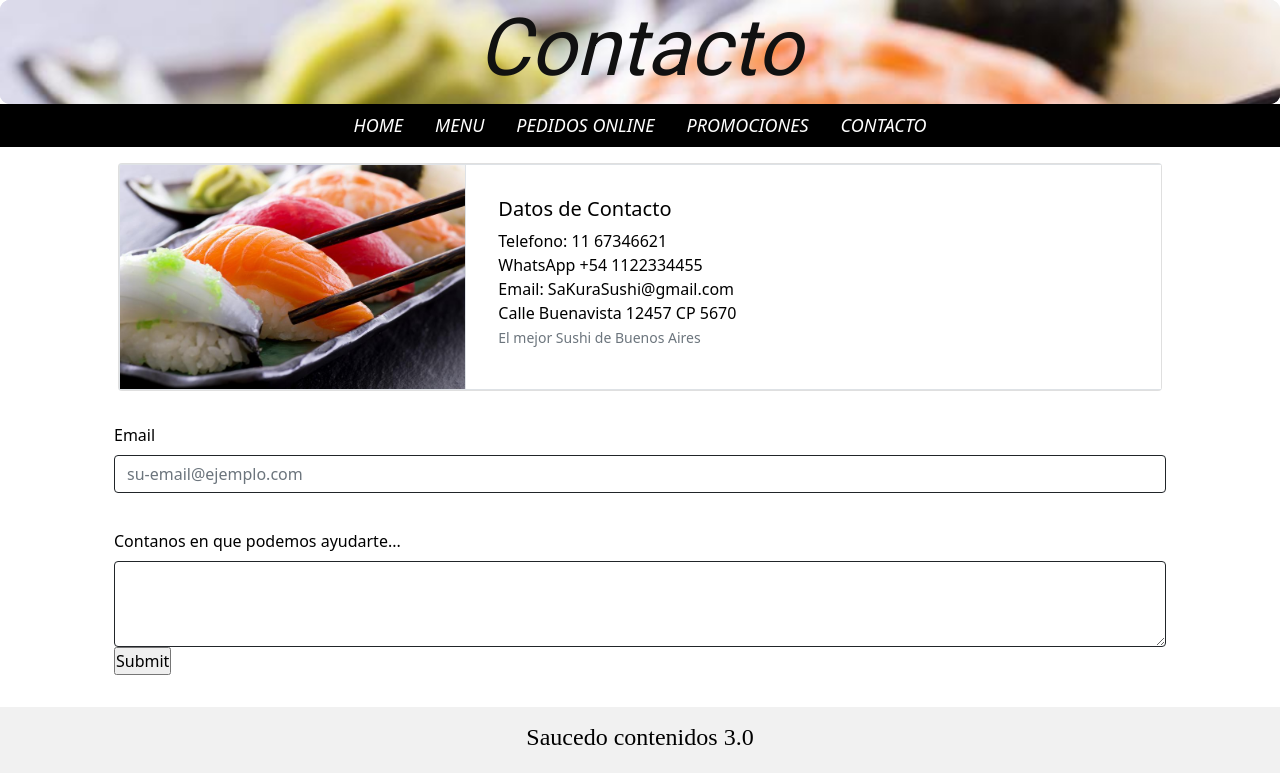
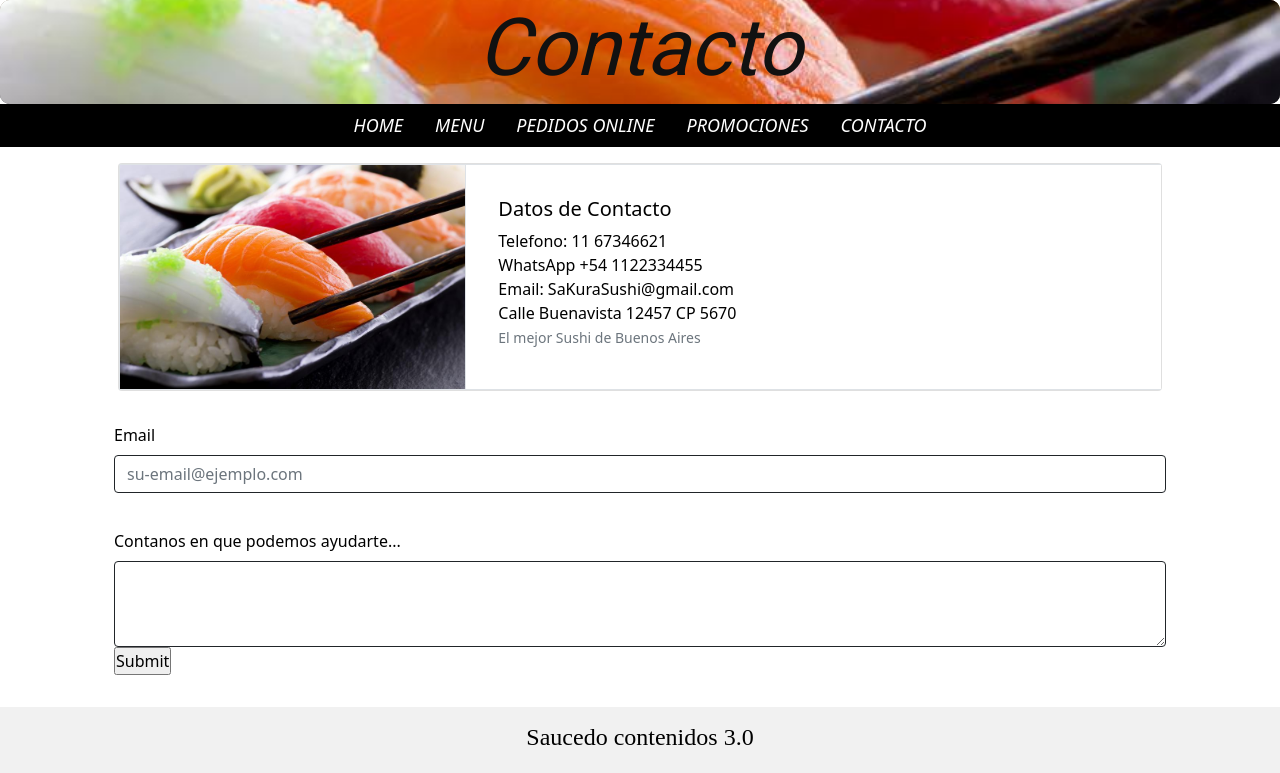
Before and after one commit to Karael2022/sass.Saucedo, a website: page Contacto.html in a window 1280 px wide. Shown: the top 773 px of the page. Drawn offline with nearby package versions, Linux system fonts and the light colour scheme.

Commit message:
Version final1

```diff
--- a/Contacto.html
+++ b/Contacto.html
@@ -6,6 +6,7 @@
     <meta name="viewport" content="width=device-width, initial-scale=1.0">
     <meta name="description" content="SakuraSushi Contactanos - Sushi en Caba">
     <meta name= "keywords" content="donde estamos, contacto, En que podemos ayudarte">
+    <link rel="shortcut icon" href="imagenes/photo-sushi-menu-on-red-velvet.ico" type="image/x-icon">
     <title>Contacto</title>
     <!-- Bootstrap CSS -->
     <link href="https://cdn.jsdelivr.net/npm/bootstrap@5.1.3/dist/css/bootstrap.min.css" rel="stylesheet"
@@ -31,8 +32,8 @@
         </div>
     </header>-->
     <header class="container-fluid banner1">
-        <div class="row  banner1">
-            <div class="banner1">
+        <div class="row  banner">
+            <div class="banner">
                 <h1 class=" col-md-12 fst-italic text-center justify-content-center h1 display-1 ">Contacto</h1>
                 <!--<h4 class="display-12 text-center text-whiteh3">DELICIAS HECHAS PARA UD</h4>-->
             </div>
--- a/scss/estilos.scss
+++ b/scss/estilos.scss
@@ -54,10 +54,10 @@ ul {
 
 }
 .banner1 {
-	background-image: url(../imagenes/Nigiri.jpg) ;
+	background-image: url(../imagenes/2origen-sushi.jpg) ;
 	background-repeat: none;
 	background-size: cover;
-	/*background-position: center;*/
+	background-position: center;
 	border-radius: 10px;
 }
 
```
Also changed, not shown: Pedidos Online.html (+2 -1 lines), Promociones.html (+2 -1 lines), extra.html (+3 -3 lines), index.html (+3 -1 lines), css/estilos.css, imagenes/iconoSushi.ico (renamed from iconoSushi.ico), imagenes/photo-sushi-menu-on-red-velvet.ico (renamed from photo-sushi-menu-on-red-velvet.ico).
